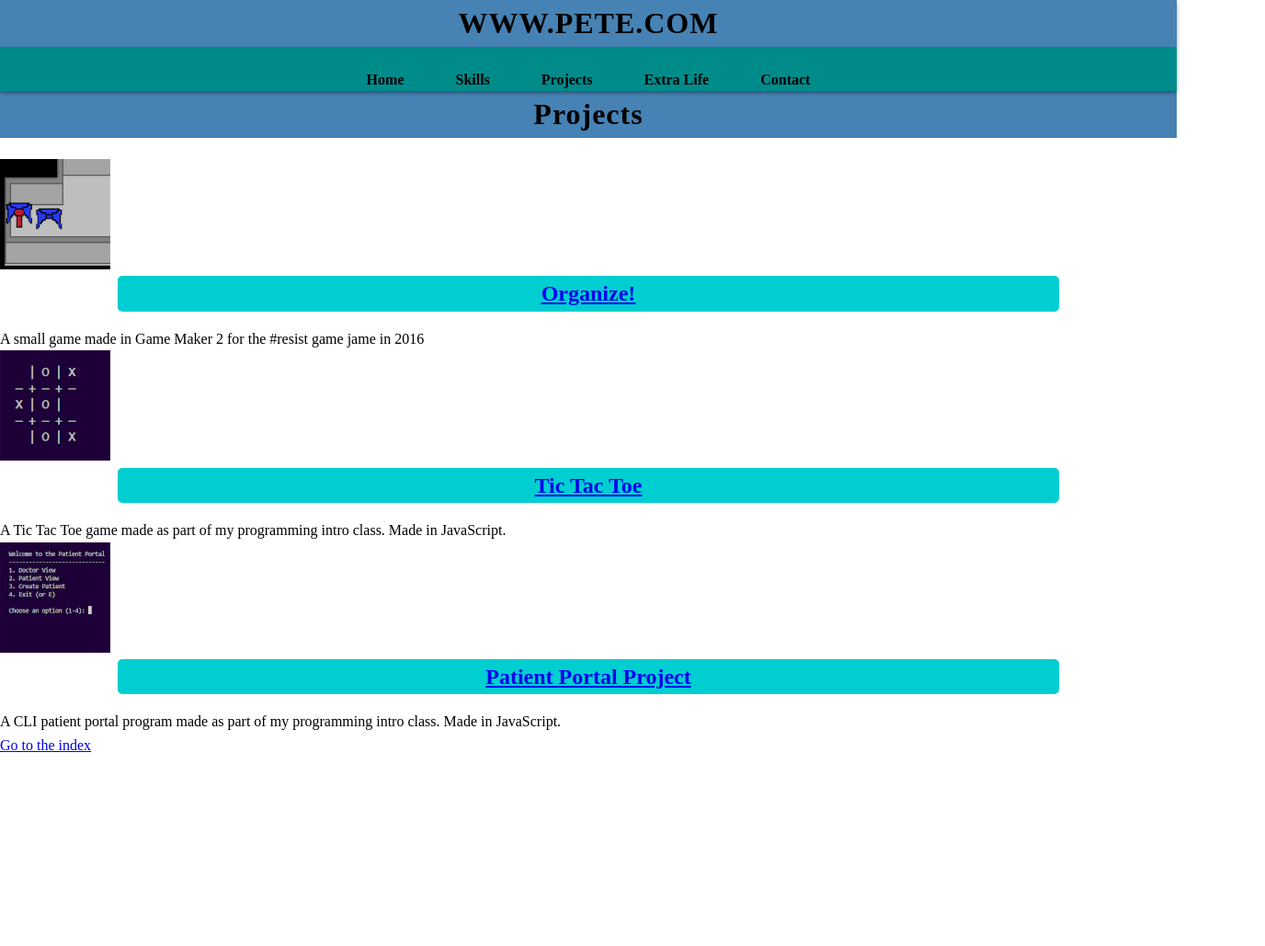
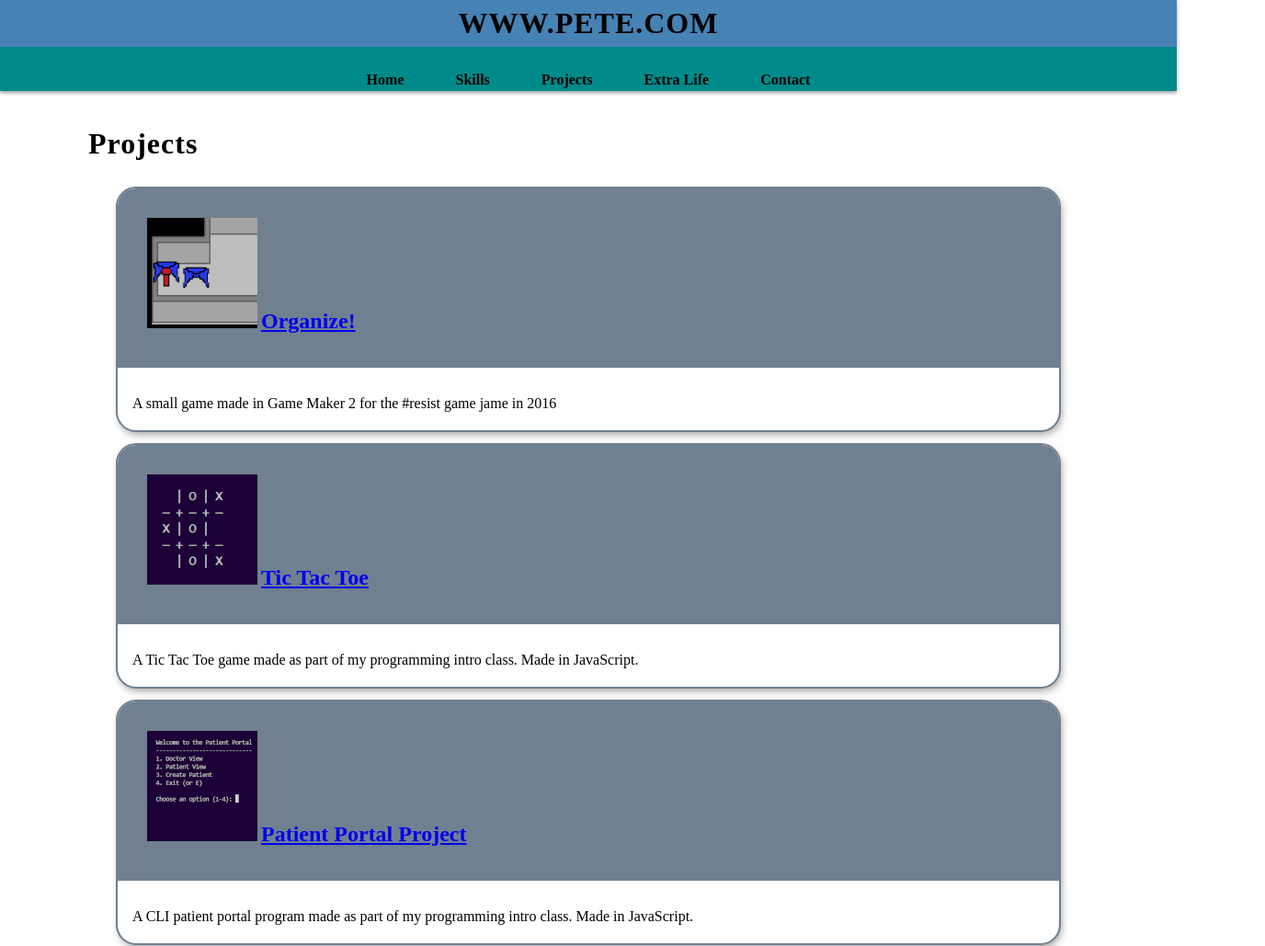
Before and after one commit to PCykana/Personal-Portfolio-WEB504, a plain HTML site: page components/projects/projects.html in a window 1280 px wide. Shown: the top 1029 px of the page at 92% size, 1376 px wide, since content can reach past the window. Before the commit the page ends 823 px from the top, so only its background shows below. Drawn offline with Linux system fonts and the light colour scheme.

Commit message:
getting some basic shaping for the projects page and starting the skills css

```diff
--- a/assets/global-styles/gstyle.css
+++ b/assets/global-styles/gstyle.css
@@ -71,3 +71,10 @@ img {
 h1,h2,h3 {
     margin-bottom: 0.7em;
 }
+footer {
+    background-color: darkcyan;
+}
+
+li  {
+    list-style: none;
+}
--- a/components/home/home.css
+++ b/components/home/home.css
@@ -1,6 +1,6 @@
 #meImg {
     justify-content: left;
-    max-width: 359px;
+    max-width: 300px;
     max-height: 564px;
     border: 4px groove goldenrod;
     background-image: url(../../assets/images/fancy_background.jpg);
--- /dev/null
+++ b/components/projects/projects.css
@@ -0,0 +1,49 @@
+
+:root {
+    --primary: slategray;
+    --secondary: black;
+    --cardbox: #4c2512;
+    --radius: 8px;
+    --shadow: 0 2px 8px rgba(0,0,0,0.10);
+}
+.project{
+    margin-right: auto;
+    margin-left: auto;
+    max-width: 80%;
+    border-radius: 20px;
+    outline: 2px solid var(--primary);
+    box-shadow: 2px 4px 10px rgba(0,0,0,0.40);
+    margin-bottom: 1em;
+
+}
+
+#projects {
+    text-align: left;
+    margin-top: 1em;
+    margin-left: 3em;
+    margin-right: auto;
+    background-color: white;
+}
+
+.project-info {
+    margin: 10px auto;
+    background-color: var(--primary);
+    border-radius: 20px 20px 0px 0px;
+    padding: 2rem;
+    align-items: center;
+    justify-content: center;
+
+}
+
+.project-image, .other-title {
+    display: inline-block;
+    margin: auto;
+}
+
+p {
+    padding: 1rem;
+}
+
+.other-title {
+   background-color: var(--primary);
+}
--- a/components/projects/projects.html
+++ b/components/projects/projects.html
@@ -5,6 +5,7 @@
     <meta name="viewport" content="width=device-width, initial-scale=1.0">
     <title>Projects</title>
     <link rel="stylesheet" href="../../assets/global-styles/gstyle.css">
+    <link rel="stylesheet" href="projects.css">
 </head>
 <body>
     <header class="sticky-header" role="banner">
@@ -22,24 +23,32 @@
         </nav>
     </header>
     <main>
-        <h1 class="main-title">Projects</h1>
+        <h1 class="main-title" id="projects">Projects</h1>
         <section id="projects-list">
             <ul>
                 <li class="project">
+                    <div class="project-info">
                     <a href="https://jackbounty.itch.io/organize"><img class="project-image" src="../../assets/images/Organize!thmb.png" alt="A screenshot from the 2016 #resist game jam game Organize!"></a>
                     <h2 class="other-title"><a href="https://jackbounty.itch.io/organize">Organize!</a></h2>
+                    </div>
                     <p>A small game made in Game Maker 2 for the #resist game jame in 2016</p>
 
                 </li>
                 <li class="project">
+                    <div class="project-info">
                     <a href="https://github.com/PCykana/SDV503-Assessment2"><img class="project-image" src="../../assets/images/tictactoethumb.png" alt="A Screenshot of a CLI based Tic Tac Toe program"></a>
                     <h2 class="other-title"><a href="https://github.com/PCykana/SDV503-Assessment2">Tic Tac Toe</a></h2>
+                    </div>
                     <p>A Tic Tac Toe game made as part of my programming intro class. Made in JavaScript.</p>
+
                 </li>
                 <li class="project">
+                    <div class="project-info">
                     <a href="https://github.com/PCykana/SDV503-Assessment3-PeterCykana"><img class="project-image" src="../../assets/images/patientportalthumb.png" alt="A Screenshot of a CLI based patient portal program"></a>
                     <h2 class="other-title"><a href="https://github.com/PCykana/SDV503-Assessment3-PeterCykana">Patient Portal Project</a></h2>
+                    </div>
                     <p>A CLI patient portal program made as part of my programming intro class. Made in JavaScript.</p>
+
                 </li>
             </ul>
         </section>
--- /dev/null
+++ b/components/skills/skills.css
@@ -0,0 +1,3 @@
+skill-project {
+    display: inline-block ;
+}
```
Also changed, not shown: components/skills/skills.html (+1 -0 lines), pages/index.css (line endings or trailing spaces).
